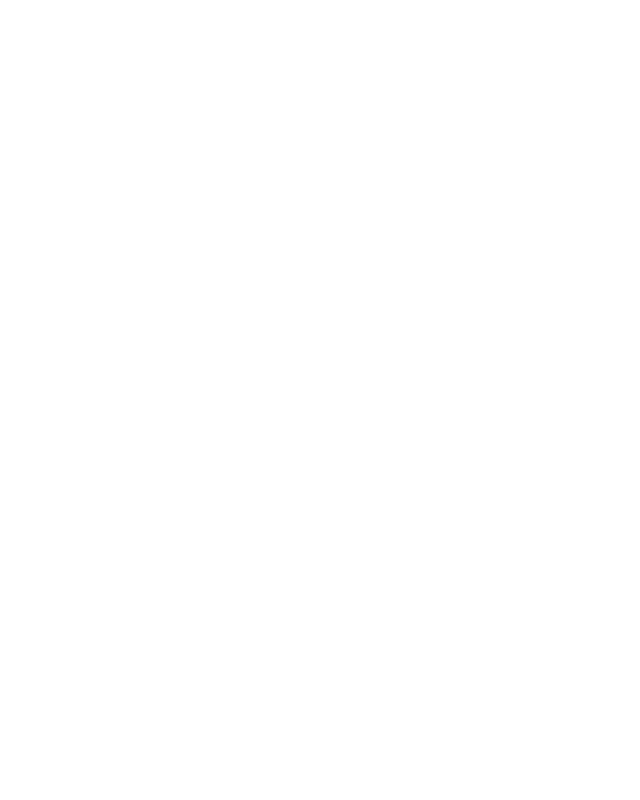
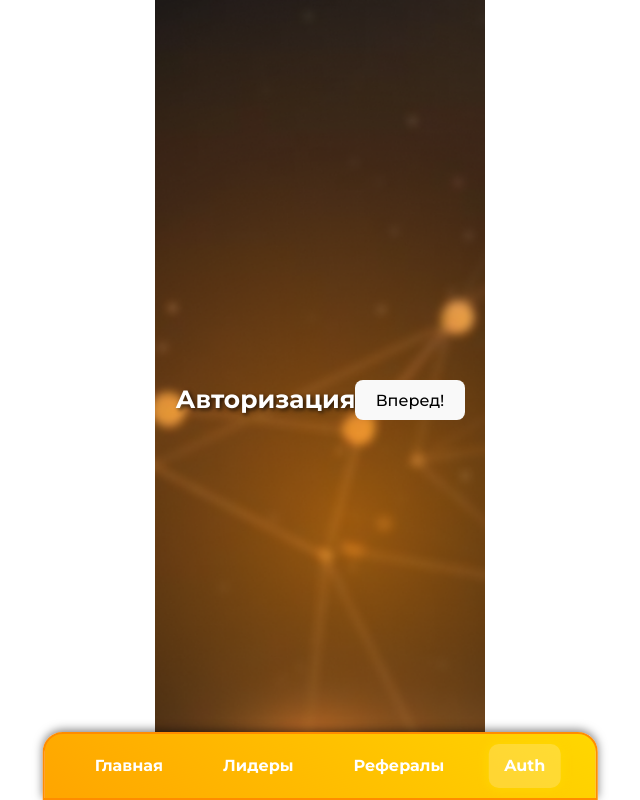
Before and after one commit to miles101armales/av-tap-game-frontend, a React (Vite) app: page /auth in a window 1280 px wide. Shown: the whole page, without its empty margins (320-960 px from the left). Built offline with nearby package versions, Linux system fonts and the light colour scheme.

Commit message:
изменения для подключения на домен

```diff
--- a/src/main.tsx
+++ b/src/main.tsx
@@ -10,7 +10,7 @@
 
 createRoot(document.getElementById('root')!).render(
   <StrictMode>
-    <BrowserRouter basename="/av-tap-game-frontend">
+    <BrowserRouter>
       <Menu />
       <Routes>
         <Route path="/" element={<Game />} />
--- a/src/pages/Auth/Auth.css
+++ b/src/pages/Auth/Auth.css
@@ -7,7 +7,7 @@
 	box-sizing: border-box;
 
 	/* Фон из страницы лидеров */
-	background-image: url('https://raw.githubusercontent.com/miles101armales/av-tap-game-frontend/main/public/banner-342.png');
+	background-image: url('../../assets/banner-342.png');
 	background-size: cover;
 	background-position: center;
 	background-repeat: no-repeat;
--- a/src/pages/Auth/Auth.tsx
+++ b/src/pages/Auth/Auth.tsx
@@ -24,7 +24,7 @@
 
   const sendDataToServer = async () => {
     try {
-      const response = await fetch('https://your-secure-domain.com/game-bot/telegram/webapp-data', {
+      const response = await fetch('https://finance-av.ru/game-bot/telegram/webapp-data', {
         method: 'POST',
         headers: {
           'Content-Type': 'application/json',
--- a/src/pages/Game/Game.css
+++ b/src/pages/Game/Game.css
@@ -114,7 +114,7 @@
 	left: 50%;
 	width: 50px;
 	height: 50px;
-	background-image: url('https://raw.githubusercontent.com/miles101armales/av-tap-game-frontend/main/public/Emojione_1F4B8.svg.png');
+	background-image: url('../../assets/Emojione_1F4B8.svg.png');
 	background-size: cover;
 	background-repeat: no-repeat;
 	opacity: 0;
--- a/src/pages/Game/Game.tsx
+++ b/src/pages/Game/Game.tsx
@@ -1,6 +1,7 @@
 import React, { useState } from 'react';
 import './Game.css';
 import { nanoid } from 'nanoid';
+import sticker from '../../assets/sticker.webp';
 
 interface Leaf {
   id: string;
@@ -58,7 +59,7 @@
       <div className="clickable-area">
         <div className="clickable-object">
           <img
-            src="https://raw.githubusercontent.com/miles101armales/av-tap-game-frontend/main/public/sticker.webp"
+            src={sticker}
             alt="Clickable Object"
           />
            <div className="click-text">НАЖМИ НА МЕНЯ</div>
--- a/src/pages/Leaderboard/Leaderboard.css
+++ b/src/pages/Leaderboard/Leaderboard.css
@@ -3,7 +3,7 @@
 .leaderboard-container {
   padding: 20px;
   min-height: 100vh;
-  background-image: url('https://raw.githubusercontent.com/miles101armales/av-tap-game-frontend/main/public/banner-342.png');
+  background-image: url('../../assets/banner-342.png');
   background-size: cover;
   background-position: center;
   background-repeat: no-repeat;
--- a/src/pages/Referal/Referal.css
+++ b/src/pages/Referal/Referal.css
@@ -7,7 +7,7 @@
 	box-sizing: border-box;
 
 	/* Фон из страницы лидеров */
-	background-image: url('https://raw.githubusercontent.com/miles101armales/av-tap-game-frontend/main/public/banner-342.png');
+	background-image: url('../../assets/banner-342.png');
 	background-size: cover;
 	background-position: center;
 	background-repeat: no-repeat;
--- a/vite.config.ts
+++ b/vite.config.ts
@@ -4,5 +4,5 @@
 // https://vitejs.dev/config/
 export default defineConfig({
   plugins: [react()],
-  base: "/av-tap-game-frontend/"
+  base: "/"
 })
```
